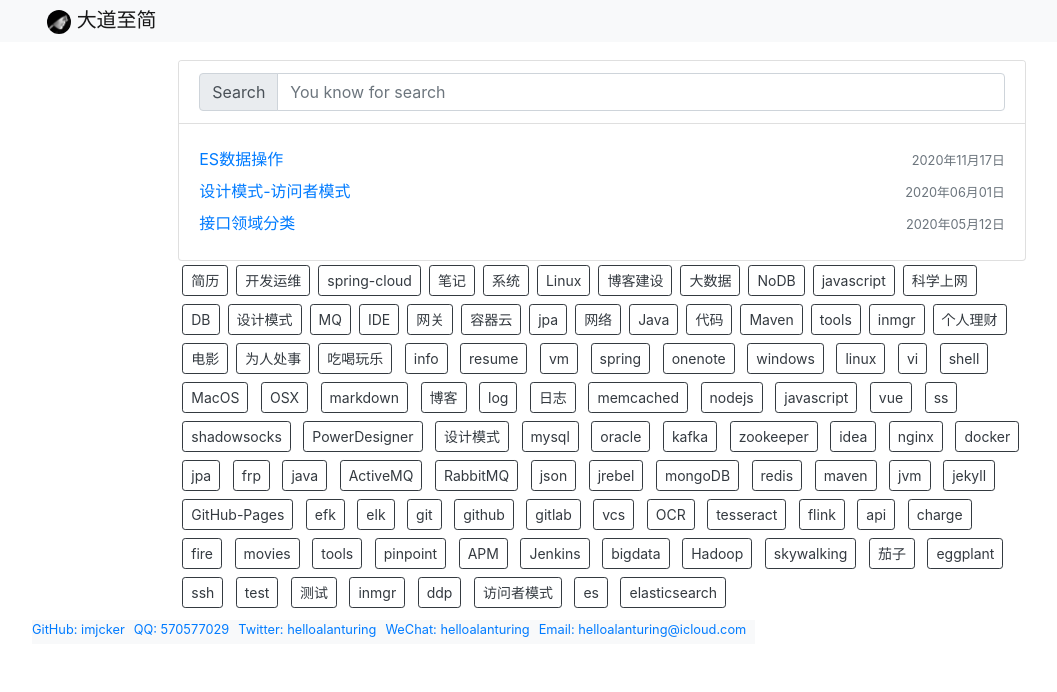
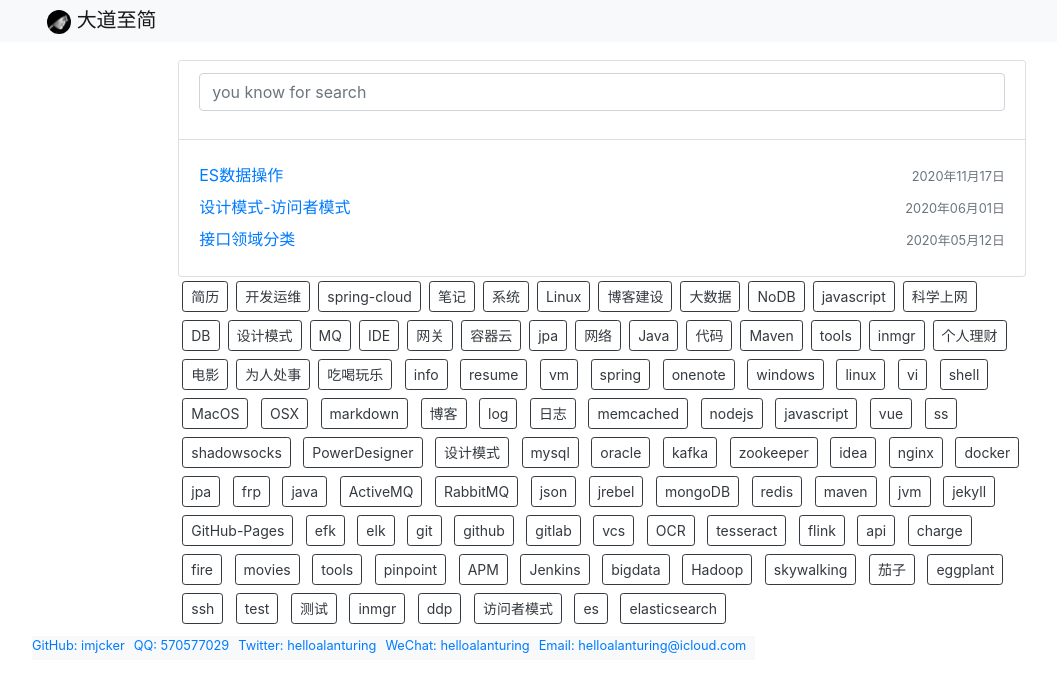
Before and after one commit to imjcker/imjcker.github.io, a Jekyll site: the page built from index.html, in a window 1280 px wide. Shown: the top 692 px of the page, without its empty margins (38-1095 px from the left). Built offline with Jekyll 4.4.1, drawn with Linux system fonts in a browser that asks for light colours.

Commit message:
delete search button

```diff
--- a/_layouts/home.html
+++ b/_layouts/home.html
@@ -15,13 +15,8 @@ layout: default
 
                     <div class="card">
                         <div class="card-header" style="background-color: white">
-                            <div class="input-group flex-nowrap">
-                                <div class="input-group-prepend">
-                                    <span class="input-group-text" id="addon-wrapping">Search</span>
-                                </div>
-                                <input id="search" type="text" class="form-control" placeholder="You know for search"
-                                       aria-label="Username" aria-describedby="addon-wrapping"
-                                       onkeydown="search(event)">
+                            <div class="input-group mb-3">
+                                <input id="search" type="text" class="form-control" aria-label="search" placeholder="you know for search" onkeydown="search(event)">
                             </div>
                         </div>
                         <div class="card-body">
@@ -85,6 +80,7 @@ layout: default
                         </div>
                     </div>
 
+                    <div id="tags">
                         <!--罗列所有category-->
                         {%- for category in site.categories -%}
                         <button class="btn btn-sm btn-outline-{{site.style.css | sample}} mx-1 my-1" id="c-{{category[0]}}"
@@ -98,7 +94,7 @@ layout: default
                                 onclick="handleTag(this.id)">{{tag[0]}}
                         </button>
                         {% endfor %}
-
+                    </div>
                 </div>
             </div>
         </div>
```
Lines whose indentation alone changed are shown as unchanged.
